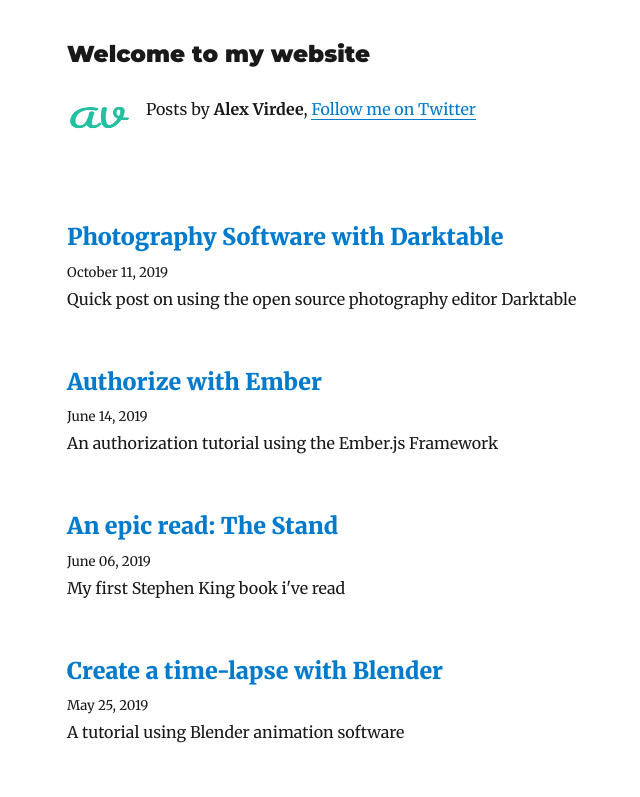
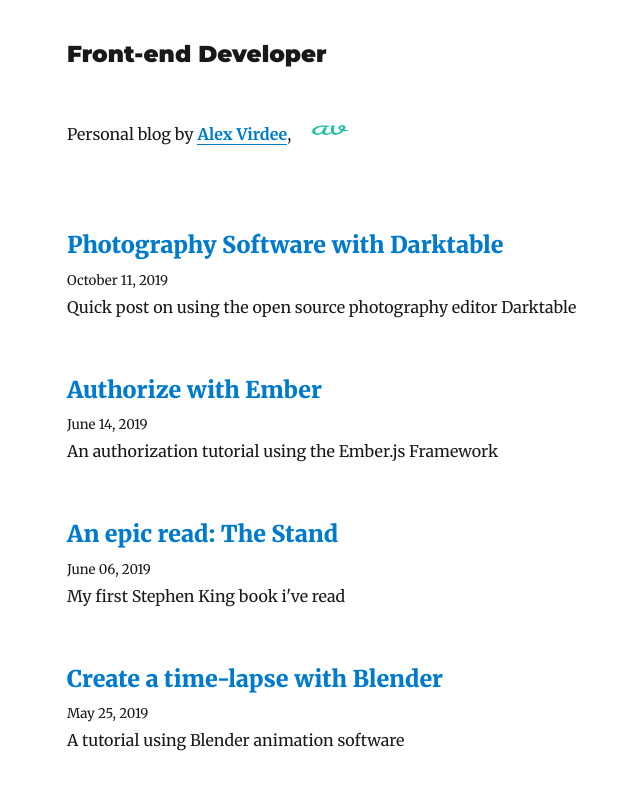
Before and after one commit to alexvirdee/gatsby-test, a Gatsby site: page /blog in a window 1280 px wide. Shown: the top 797 px of the page, without its empty margins (258-898 px from the left). Built offline with nearby package versions, Linux system fonts and the light colour scheme; Gatsby itself is replaced by a stand-in of ours; some packages are replaced by stand-ins of ours.

Commit message:
config and bio update

```diff
--- a/gatsby-config.js
+++ b/gatsby-config.js
@@ -1,7 +1,7 @@
 module.exports = {
   siteMetadata: {
     // edit below
-    title: `Welcome to my website`,
+    title: `Front-end Developer`,
     author: `Alex Virdee`,
     description: `A starter personal blog with styled components, dark mode, and Netlify CMS.`,
     siteUrl: `https://hungry-bassi-27b875.netlify.app/`,
--- a/src/components/bio.js
+++ b/src/components/bio.js
@@ -21,31 +21,19 @@ function Bio() {
         const { author, social } = data.site.siteMetadata
         return (
           <Container>
-            {/* <img
-              fixed={data.avatar.childImageSharp.fixed}
-              src='./logo.png'
-              alt={author}
-              style={{
-                marginRight: rhythm(1 / 2),
-                marginBottom: 0,
-                minWidth: 50,
-                borderRadius: `100%`,
-              }}
-              imgStyle={{
-                borderRadius: `50%`,
-              }}
-            /> */}
-            <img src={Logo} style={{
-              width: '65px',
+            <p>
+              Personal blog by
+             <strong>  <a href={`https://twitter.com/${social.twitter}`}>
+                {author}
+              </a></strong>,   <img src={Logo} style={{
+              width: '40px',
               height: '45px',
+              paddingTop: '25px',
+              marginLeft: '15px',
               marginRight: rhythm(1 / 2),
             }} />
-            <p>
-              Posts by <strong>{author}</strong>,
               {` `}
-              <a href={`https://twitter.com/${social.twitter}`}>
-                Follow me on Twitter
-              </a>
+
             </p>
           </Container>
         )
--- a/src/pages/index.js
+++ b/src/pages/index.js
@@ -46,7 +46,7 @@ class IndexPage extends React.Component {
         </p>
         <p>
           {" "}
-          Be sure to check out my blog as I am enjoying the process of writing and getting some of my ideas and
+          I am enjoying the process of writing and getting some of my ideas and
           thoughts on here. I hope you may find some my posts helpful or
           interesting.
         </p>
```
Also changed, not shown: README.md.
